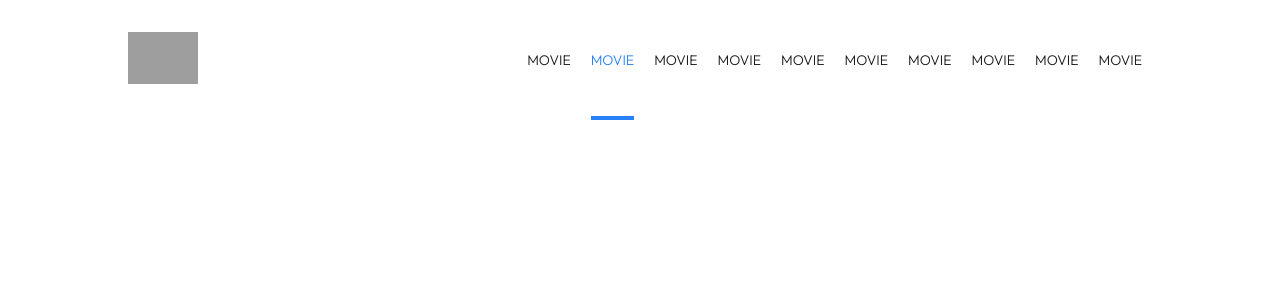
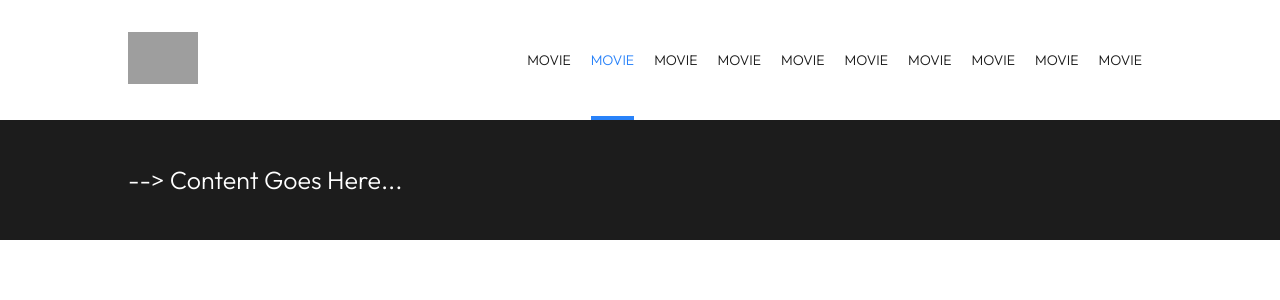
Before and after one commit to SimoneSpirito01/vue-dc-comics, a Vue app: page / in a window 1280 px wide. Shown: the top 300 px of the page. Built offline with nearby package versions, Linux system fonts and the light colour scheme; grey boxes are pictures that could not be loaded.

Commit message:
main component

```diff
--- a/src/components/Main.vue
+++ b/src/components/Main.vue
@@ -1,6 +1,10 @@
 <template>
   <main>
-
+      <div class="container">
+          <div class="text">
+              <span>--> Content Goes Here...</span>
+          </div>
+      </div>
   </main>
 </template>
 
@@ -10,6 +14,22 @@ export default {
 }
 </script>
 
-<style>
+<style lang="scss" scoped>
+
+main {
+    background-color: #1c1c1c;
+
+    .container {
+        height: 120px;
+        display: flex;
+        align-items: center;
+
+        .text {
+            font-size: 25px;
+            color: white;
+
+        }
+    }
+}
 
 </style>
```
